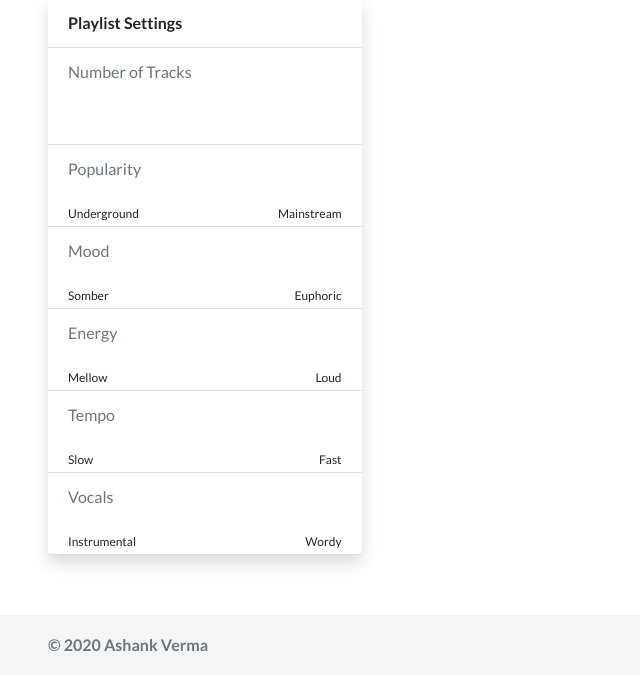
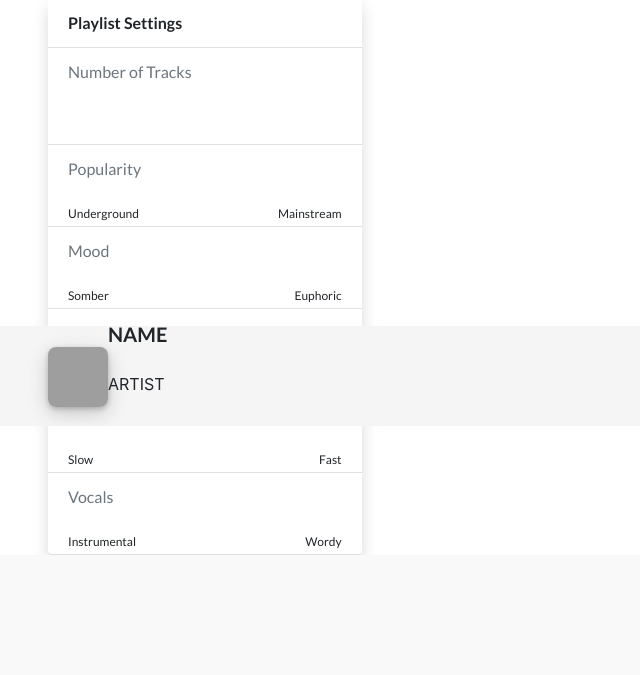
Before and after one commit to ashankv/spotrex, a Flask app: template templates/home.html in a window 1280 px wide. Shown: the part 374-1049 px from the top of the page, without its empty margins (0-640 px from the left). After the commit the page ends 929 px from the top, so only its background shows below. Run offline with Flask 2, Linux system fonts and the light colour scheme; the template is opened without the code that fills it, so the values that code supplies are empty; some libraries are stand-ins or nearby versions; grey boxes are pictures that could not be loaded.

Commit message:
Start audio player footer

```diff
--- a/static/css/columns.css
+++ b/static/css/columns.css
@@ -36,3 +36,20 @@
 .column-right-recs {
     width: 100%;
 }
+
+.column-wrapper-player {
+    width:100%;
+    height:100%;
+    display: flex;
+    flex-direction: row;
+}
+
+.column-left-player {
+    width: 50px;
+    height: 100%;
+    flex-shrink: 0;
+}
+
+.column-right-player {
+    width: 100%;
+}
--- a/static/css/footer.css
+++ b/static/css/footer.css
@@ -1,10 +1,11 @@
 .footer {
-  position: relative;
+    position: fixed;
     bottom: 0;
     width: 100%;
-  height: 60px; /* Set the fixed height of the footer here */
+    height: 100px; /* Set the fixed height of the footer here */
     line-height: 60px; /* Vertically center the text there */
     background-color: #f5f5f5;
     overflow:auto;
     margin-top: 60px;
+    z-index: 3;
 }
--- a/templates/base.html
+++ b/templates/base.html
@@ -41,7 +41,21 @@
 
 
         <footer class="footer">
-            <span class="text-muted ml-5 bold-font">© 2020 Ashank Verma</span>
+            <!-- <span class="text-muted ml-5 bold-font">© 2020 Ashank Verma</span> -->
+            <!-- <div class="row h-100"> -->
+                <!-- <div class="col-lg-12"> -->
+            <div class="column-wrapper-player" style="align-items: center;">
+                <div class="col-left-player">
+                    <img src="asdf" class="track ml-5" width="60" height="60"> </img>
+                </div>
+
+                <div class="col-right-player">
+                    <h5 class="bold-font"> NAME </h5>
+                    <p> ARTIST </p>
+                </div>
+            </div>
+                <!-- </div> -->
+            <!-- </div> -->
         </footer>
 
 
```
Lines whose indentation alone changed are shown as unchanged.
